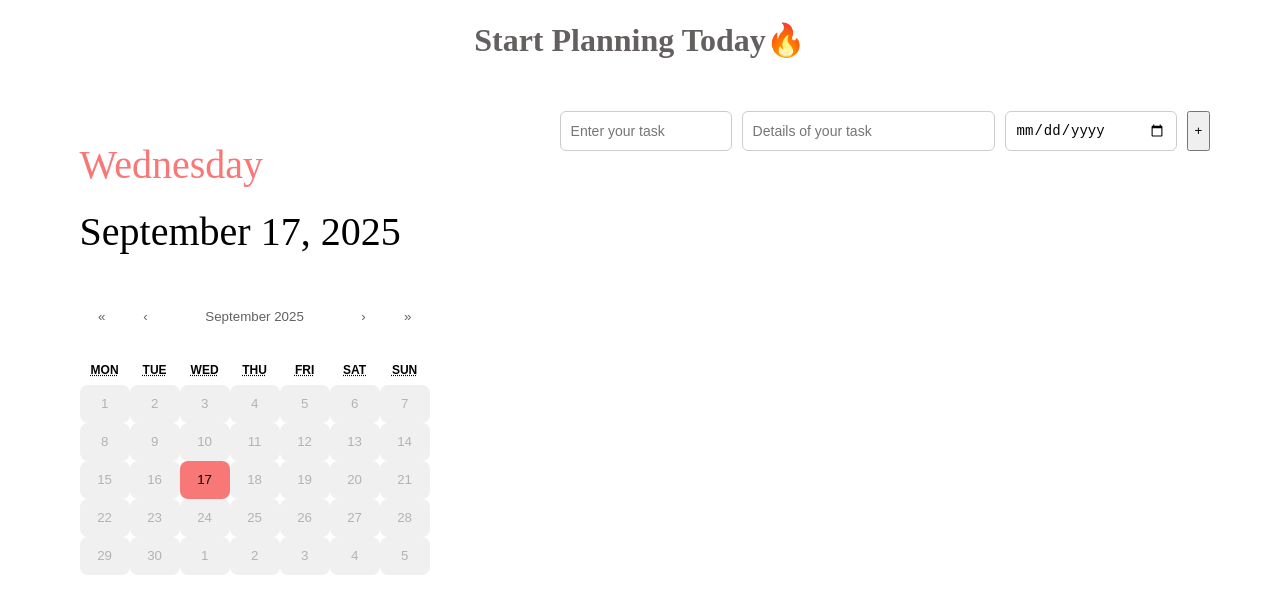
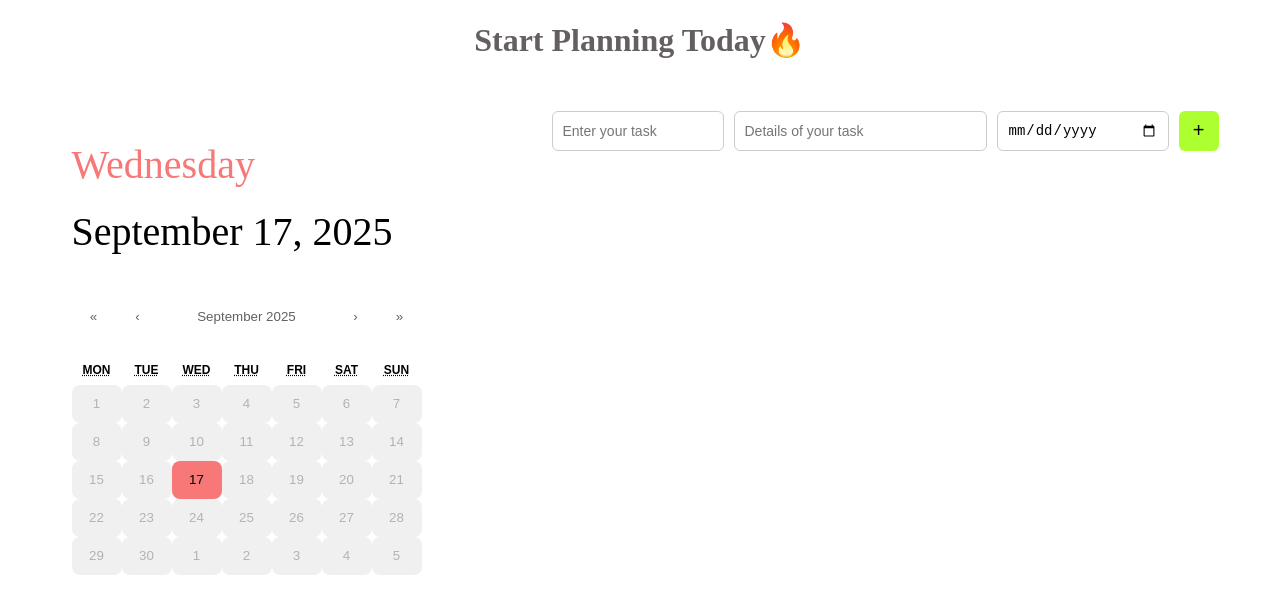
Before and after one commit to sonavbinu/my-todo-app, a React (Vite) app: page / in a window 1280 px wide. Shown: the top 614 px of the page. Built offline with nearby package versions, Linux system fonts and the light colour scheme; a web font is replaced by a local one.

Commit message:
improved button scss

```diff
--- a/src/Components/TodoList/TodoList.scss
+++ b/src/Components/TodoList/TodoList.scss
@@ -22,5 +22,20 @@
     .input-date {
       min-width: 150px;
     }
+    button {
+      background-color: greenyellow;
+      border: none;
+      border-radius: 6px;
+      font-size: 20px;
+      width: 40px;
+      height: 40px;
+      cursor: pointer;
+      transition: 0.2s;
+
+      &:hover {
+        background-color: #a8ff4a;
+        transform: translateY(2px);
+      }
+    }
   }
 }
```
